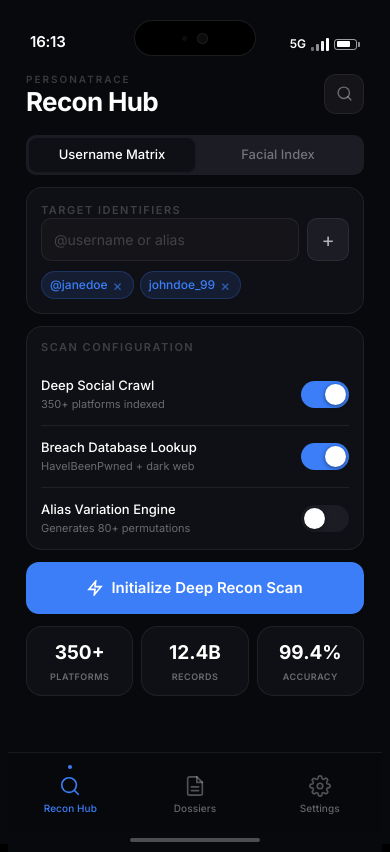
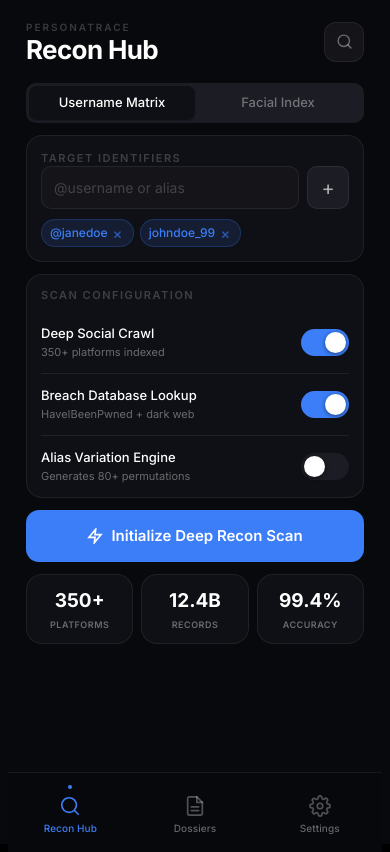
Before and after one commit to hassanlmezher/PersonaTrack, a Next.js app: page / in a window 390 px wide. Built offline with nearby package versions, Linux system fonts and the light colour scheme.

Commit message:
style: switch to full screen PWA layout, remove fake iPhone frame

```diff
--- a/src/app/globals.css
+++ b/src/app/globals.css
@@ -60,71 +60,15 @@ html, body {
   -webkit-font-smoothing: antialiased;
 }
 
-/* ─── Phone frame ───────────────────────────────────────────────────────────── */
-.phone-frame {
-  width: 390px;
-  height: 844px;
+/* ─── App Container ───────────────────────────────────────────────────────────── */
+.app-container {
+  width: 100vw;
+  height: 100dvh;
   background: var(--bg);
-  border-radius: 52px;
-  border: 1.5px solid rgba(255,255,255,0.10);
-  box-shadow:
-    0 0 0 5px #0a0a0f,
-    0 0 0 7px rgba(255,255,255,0.05),
-    0 50px 100px rgba(0,0,0,0.95),
-    inset 0 1px 0 rgba(255,255,255,0.07);
   position: relative;
   overflow: hidden;
   display: flex;
   flex-direction: column;
-}
-
-/* Dynamic Island */
-.island {
-  position: absolute;
-  top: 13px;
-  left: 50%;
-  transform: translateX(-50%);
-  width: 120px;
-  height: 34px;
-  background: #000;
-  border-radius: 18px;
-  z-index: 100;
-  display: flex;
-  align-items: center;
-  justify-content: center;
-  gap: 10px;
-  box-shadow: 0 0 0 1px rgba(255,255,255,0.08);
-}
-.island-lens {
-  width: 11px;
-  height: 11px;
-  background: #0c0c0c;
-  border-radius: 50%;
-  border: 1px solid rgba(255,255,255,0.07);
-}
-.island-dot {
-  width: 5px;
-  height: 5px;
-  background: #0d0d0d;
-  border-radius: 50%;
-}
-
-/* Status bar */
-.statusbar {
-  height: 52px;
-  padding: 0 22px;
-  display: flex;
-  align-items: flex-end;
-  padding-bottom: 7px;
-  justify-content: space-between;
-  flex-shrink: 0;
-  z-index: 50;
-}
-.st-time {
-  font-size: 15px;
-  font-weight: 600;
-  color: var(--t1);
-  letter-spacing: -0.2px;
 }
 
 /* Tab bar */
--- a/src/components/PhoneFrame.tsx
+++ b/src/components/PhoneFrame.tsx
@@ -38,38 +38,7 @@ export function PhoneFrame() {
   };
 
   return (
-    <div className="phone-frame">
-      {/* Dynamic Island */}
-      <div className="island">
-        <div className="island-dot" />
-        <div className="island-lens" />
-      </div>
-
-      {/* Status Bar */}
-      <div className="statusbar">
-        <span className="st-time">{time}</span>
-        <div className="flex items-center gap-[5px]">
-          <span className="text-[12px] font-semibold text-white">5G</span>
-          {/* Signal bars */}
-          <div className="flex items-end gap-[2px]">
-            {[4, 7, 10, 13].map((h, i) => (
-              <div
-                key={i}
-                className="w-[3px] rounded-[1px] bg-white"
-                style={{ height: `${h}px`, opacity: i < 2 ? 0.4 + i * 0.15 : 0.75 + i * 0.1 }}
-              />
-            ))}
-          </div>
-          {/* Battery */}
-          <div className="flex items-center gap-[1px]">
-            <div className="w-[23px] h-[11px] border-[1.5px] border-white/60 rounded-[3px] p-[1.5px] flex items-center">
-              <div className="h-full w-[76%] bg-white rounded-[1px]" />
-            </div>
-            <div className="w-[2px] h-[5px] bg-white/55 rounded-[0_1px_1px_0]" />
-          </div>
-        </div>
-      </div>
-
+    <div className="app-container">
       {/* Screen content */}
       <div className="flex-1 overflow-hidden relative">
         <div id="main-scroller" className="h-full overflow-y-auto overflow-x-hidden" style={{ scrollbarWidth: 'none' }}>
@@ -96,7 +65,7 @@ export function PhoneFrame() {
       </div>
 
       {/* Tab Bar */}
-      <div className="tabbar">
+      <div className="tabbar pb-[env(safe-area-inset-bottom)]">
         {TABS.map(({ id, label }) => {
           const isActive = activeTab === id;
           const strokeColor = isActive ? 'rgba(59,126,248,1)' : 'rgba(255,255,255,0.3)';
@@ -124,11 +93,6 @@ export function PhoneFrame() {
           );
         })}
       </div>
-
-      {/* Home indicator */}
-      <div className="flex justify-center py-[6px] pb-[10px]">
-        <div className="w-[130px] h-[4px] bg-white/28 rounded-full" />
-      </div>
     </div>
   );
 }
```
